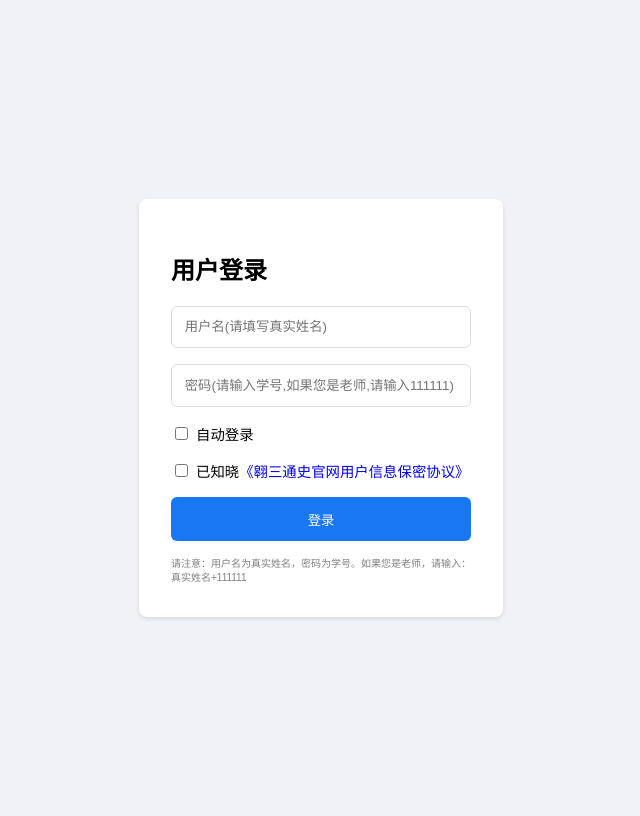
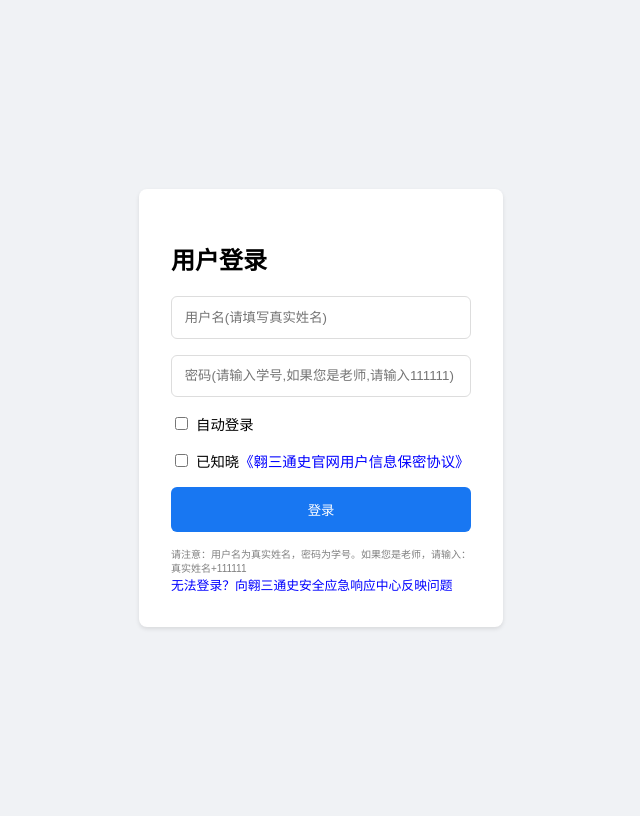
Before and after one commit to zfscjch/OrsunHistory, a Flask app: page /login in a window 1280 px wide. Shown: the whole page, without its empty margins (319-959 px from the left). Run offline with Flask 3, Linux system fonts and the light colour scheme; parts of the project's set-up code (start-up, migrations or seed data) failed here and were passed over.

Commit message:
增加issues的提交处

```diff
--- a/templates/login.html
+++ b/templates/login.html
@@ -70,6 +70,14 @@
 		.info-text {
 			font-size: 10px;
 			color: gray;
+			margin-top: 1rem;
+			line-height: 1.4;
+		}
+
+		.issue {
+			font-size: 0.8rem;
+			color: blue;
+			text-decoration: none;
 			margin-top: 1rem;
 			line-height: 1.4;
 		}
@@ -190,6 +198,7 @@
 			<div class="info-text">
 				请注意：用户名为真实姓名，密码为学号。如果您是老师，请输入：真实姓名+111111
 			</div>
+			<a href="/issues" class="issue">无法登录？向翱三通史安全应急响应中心反映问题</a>
 		</form>
 	</div>
 </div>
```
Also changed, not shown: templates/index.html (+6 -6 lines).
